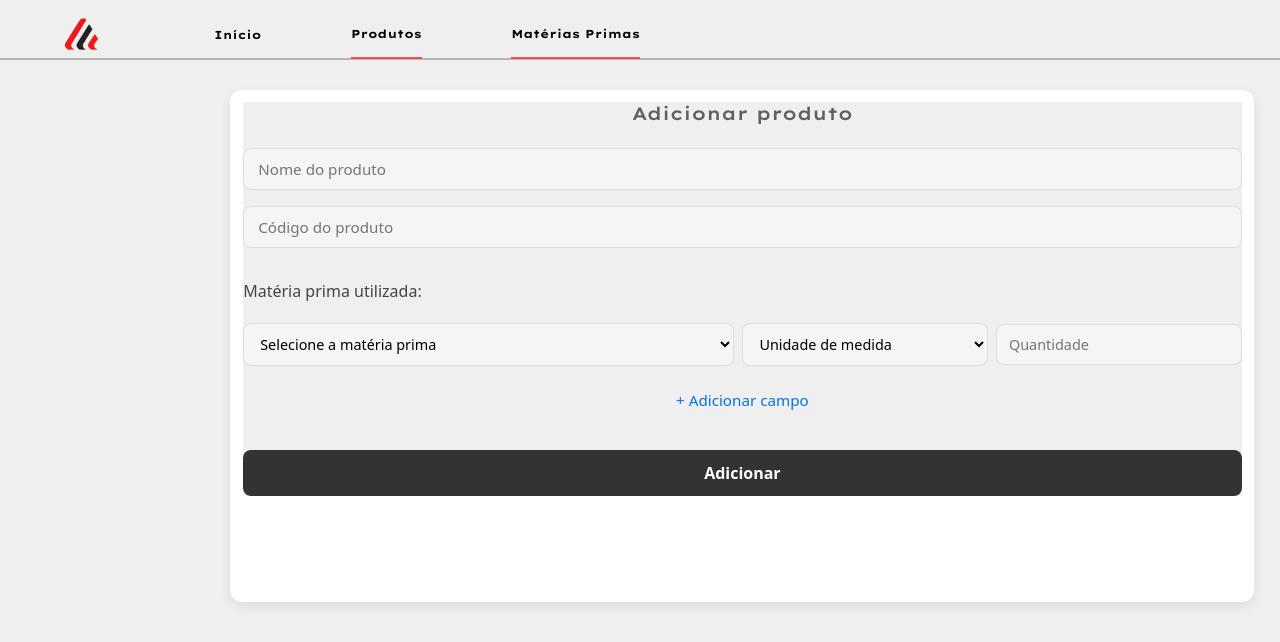
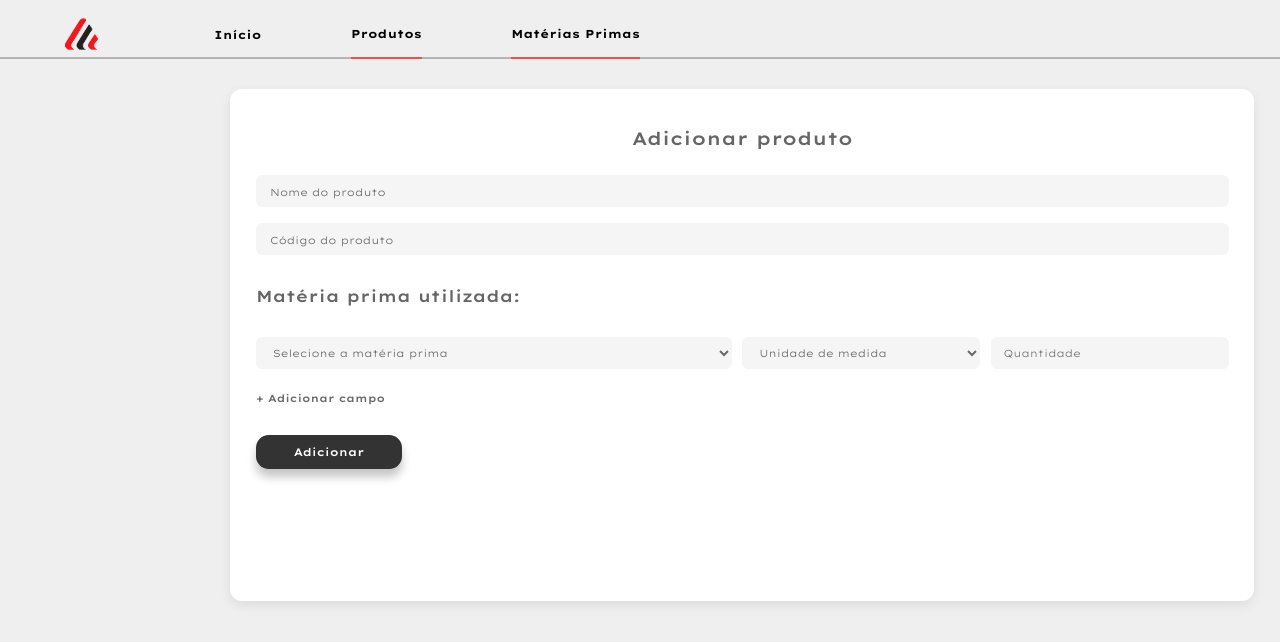
Before and after one commit to larissacoelho21/mcm_bobinasFront, a React (Vite) app in the folder mcm_bobinas/: page /addproduto in a window 1280 px wide. Shown: the top 642 px of the page. Built offline with nearby package versions, Linux system fonts and the light colour scheme.

Commit message:
Finalização de pag

```diff
--- a/mcm_bobinas/src/App.css
+++ b/mcm_bobinas/src/App.css
@@ -2,26 +2,10 @@
   margin: 0;
   padding: 0;
   box-sizing: border-box;
-  font-family: "Poppins", system-ui;
-  background-color: #EFEFEF;
+  font-family: "Lexend Giga", sans-serif;
 }
 
 :root {
   --fonte: font-family: "Lexend Giga", sans-serif;
   --redDefault: #F44C4F;
 }
-
-/* body::-webkit-scrollbar {
-  width: .9vw;
-}
-
-body::-webkit-scrollbar-track {
-  background: #dcdcdc;
-  border: 1px #b1b1b1;
-}
-
-body::-webkit-scrollbar-thumb {
-  background-color: #07678D;
-  border-radius: 20px;
-  border: 1px solid #075a7b;
-} */
--- a/mcm_bobinas/src/Css/AddProduto.css
+++ b/mcm_bobinas/src/Css/AddProduto.css
@@ -1,109 +1,126 @@
-.container {
+body {
+    background-color: #EFEFEF;
     font-family: "Lexend Giga", sans-serif;
 }
 
-.Container {
+div.Container {
     max-width: 80vw;
     height: 40vw;
+    position:static;
     display: flex;
     flex-direction: column;
     margin-top: 1.3vw;
     margin-left: 18vw;
-  background: #FFFF;
-  padding: 1vw;
+    padding: 2vw;
     border-radius: 12px;
     box-shadow: 0px 4px 12px rgba(0, 0, 0, 0.08);
+    background-color: #FFFF !important;
 }
+
 
 .title h2 {
     text-align: center;
     font-size: 1.4vw;
     font-weight: 600;
-  margin-bottom: 1.5rem;
+    margin-top: 1vw;
     color: rgba(0, 0, 0, 0.60);
-  font-family: "Lexend Giga", sans-serif;
 }
 
 .form {
     display: flex;
     flex-direction: column;
     gap: 1rem;
+    margin-top: 2vw;
 }
 
 .input {
     width: 100%;
+    height: 2.5vw;
     padding: 10px 14px;
-  border: 1px solid #ddd;
-  border-radius: 8px;
-  font-size: 0.95rem;
+    border: none;
+    border-radius: 0.5vw;
     background: #f5f5f5;
     transition: border 0.2s ease;
 }
 
+.input::placeholder {
+    font-size: 0.8vw;
+    color: #696969;
+    font-weight: 300;
+}
+
 .input:focus {
     outline: none;
-  border: 1px solid #666;
-  background: #fff;
+    border: none;
+    background: #f5f5f5;
+    font-weight: 300;
 }
 
 .label {
-  font-weight: 500;
-  margin-top: 1rem;
-  margin-bottom: 0.3rem;
-  color: #444;
+    font-weight: 600;
+    margin-top: 1.2vw;
+    margin-bottom: 1.2vw;
+    color: rgba(0, 0, 0, 0.60);
 }
 
 .campo-materia {
     display: grid;
     grid-template-columns: 2fr 1fr 1fr;
-  gap: 0.5rem;
+    gap: 0.8vw;
     align-items: center;
 }
 
 .select,
 .number-input {
-  padding: 10px 12px;
-  border: 1px solid #ddd;
-  border-radius: 8px;
-  font-size: 0.9rem;
+    width: 100%;
+    height: 2.5vw;
+    padding: 0 1vw 0 1vw;
+    border: none;
+    border-radius: 0.5vw;
     background: #f5f5f5;
+    font-size: 0.8vw;
+    color: #696969;
+    font-weight: 300;
     transition: border 0.2s ease;
 }
 
 .select:focus,
 .number-input:focus {
     outline: none;
-  border: 1px solid #666;
-  background: #fff;
+    border: none;
+    background: #c2c1c18c;
+    transition: color 0.2s ease;
 }
 
 .add-button {
-  margin-top: 0.5rem;
+    margin-top: 0.5vw;
     background: none;
     border: none;
-  color: #0073e6;
-  font-size: 0.95rem;
-  font-weight: 500;
+    color: #696969;
+    font-size: 0.8vw;
+    font-weight: 600;
     cursor: pointer;
     transition: color 0.2s ease;
+    text-align: start;
 }
 
 .add-button:hover {
-  color: #004999;
+    color: #333333;
 }
 
 .submit-button {
-  margin-top: 1.5rem;
-  width: 100%;
-  padding: 12px;
-  font-size: 1rem;
+    margin-top: 1.1vw;
+    width: 15%;
+    padding: 0.8vw;
+    font-size: 0.85vw;
     font-weight: 600;
     color: #fff;
     background: #333;
     border: none;
-  border-radius: 8px;
+    border-radius: 1vw;
     cursor: pointer;
     transition: background 0.2s ease;
+    box-shadow: 0px 8px 10px rgba(0, 0, 0, 0.226);
 }
 
 .submit-button:hover {
--- a/mcm_bobinas/src/Pages/AddProduto.tsx
+++ b/mcm_bobinas/src/Pages/AddProduto.tsx
@@ -57,7 +57,7 @@ export function AdicionarProduto() {
             <NavBar/>
         </div>
 
-      <div className="Container">
+        <div className="Container" >
             <div className="title">
                 <h2>Adicionar produto</h2>
             </div>
@@ -127,7 +127,7 @@ export function AdicionarProduto() {
                 Adicionar
                 </button>
             </form>
-       </div>
+        </div>
     </section>
   );
 };
```
Lines whose indentation alone changed are shown as unchanged.
